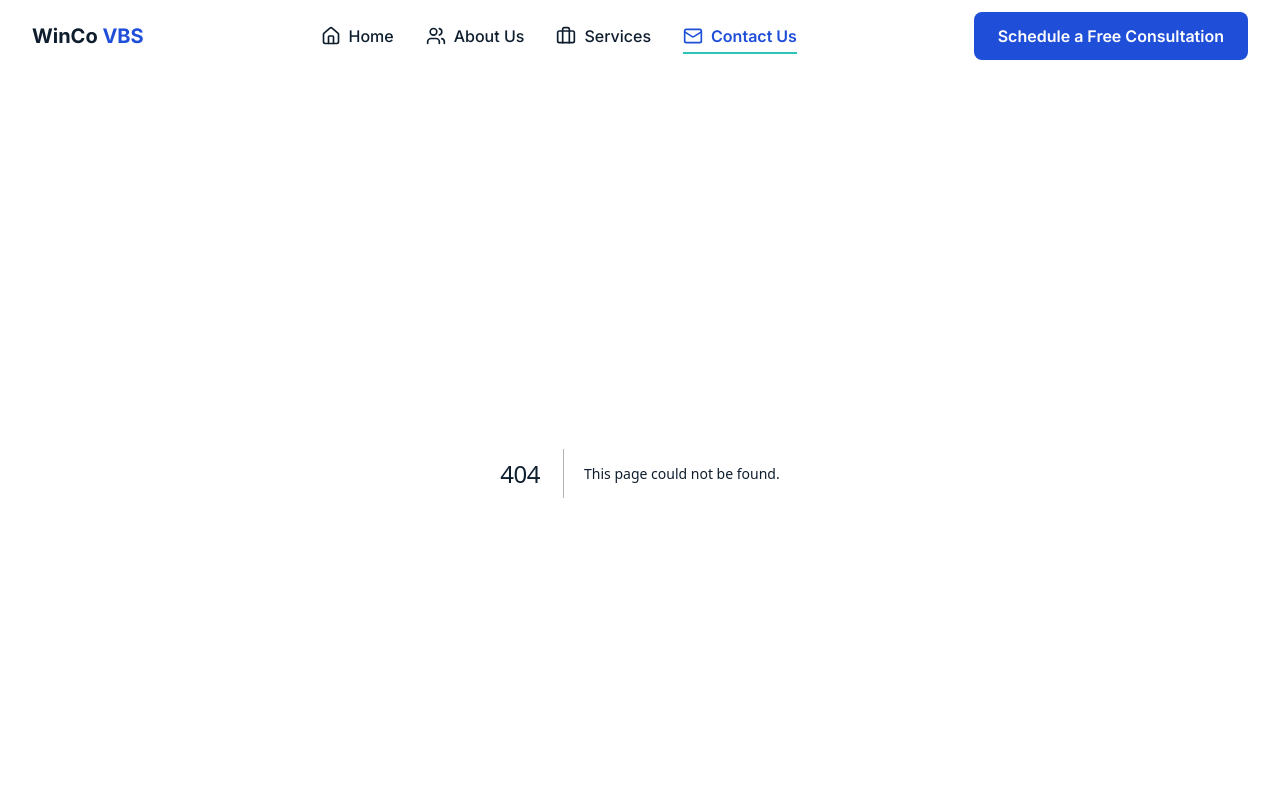
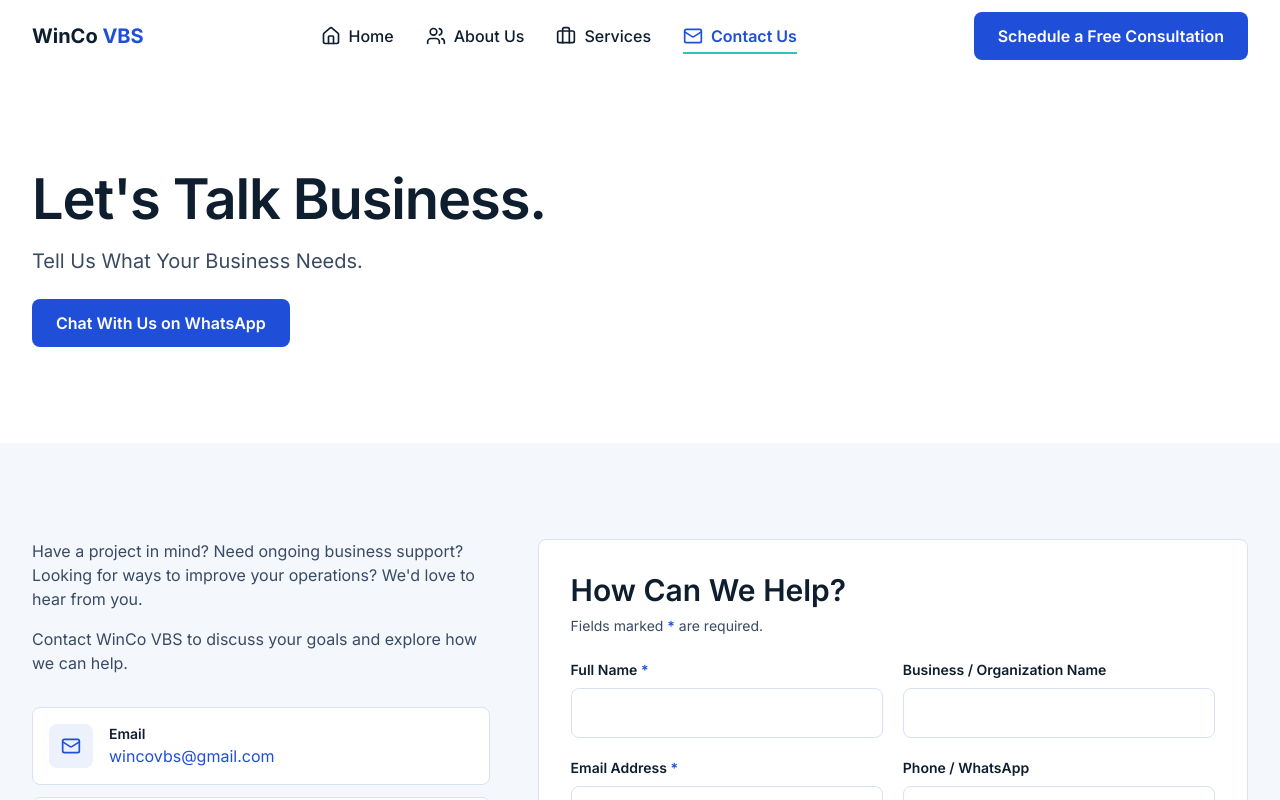
Before and after one commit to ahsanijaz-ai/WinCo-VBS-Website, a Next.js app: page /contact in a window 1280 px wide. Before the commit this address had no page. Shown: the top 800 px of the page. Built offline with nearby package versions, Linux system fonts and the light colour scheme.

Commit message:
feat: add the contact page

```diff
--- /dev/null
+++ b/app/contact/page.tsx
@@ -0,0 +1,53 @@
+import type { Metadata } from "next";
+import { Section } from "@/components/layout/Section";
+import { ContactDetails } from "@/components/sections/contact/ContactDetails";
+import { ContactForm } from "@/components/sections/contact/ContactForm";
+import { ButtonLink } from "@/components/ui/ButtonLink";
+import { contactPage } from "@/content";
+
+export const metadata: Metadata = {
+  title: contactPage.seo.title,
+  description: contactPage.seo.description,
+};
+
+export default function ContactPage() {
+  const { hero, intro, details, whatsappButton, form } = contactPage;
+
+  return (
+    <>
+      {/* TODO: replace with Ahsan's shared Hero component (task 2.1) once it is merged. */}
+      <Section aria-labelledby="contact-hero-title">
+        <div className="grid max-w-3xl gap-4">
+          <h1 id="contact-hero-title">{hero.title}</h1>
+          <p className="text-lg md:text-xl">{hero.description}</p>
+          {hero.buttons && (
+            <div className="mt-2 flex flex-col gap-3 sm:flex-row">
+              {hero.buttons.map((button) => (
+                <ButtonLink
+                  key={button.label}
+                  href={button.href}
+                  variant={button.variant}
+                  target={button.href.startsWith("http") ? "_blank" : undefined}
+                  rel={button.href.startsWith("http") ? "noopener noreferrer" : undefined}
+                >
+                  {button.label}
+                </ButtonLink>
+              ))}
+            </div>
+          )}
+        </div>
+      </Section>
+
+      <Section tone="alt" aria-label={form.title}>
+        <div className="grid gap-10 lg:grid-cols-5 lg:gap-12">
+          <div className="lg:col-span-2">
+            <ContactDetails intro={intro} details={details} whatsappButton={whatsappButton} />
+          </div>
+          <div className="bg-primary border-border rounded-card border p-5 sm:p-6 md:p-8 lg:col-span-3">
+            <ContactForm form={form} />
+          </div>
+        </div>
+      </Section>
+    </>
+  );
+}
```
